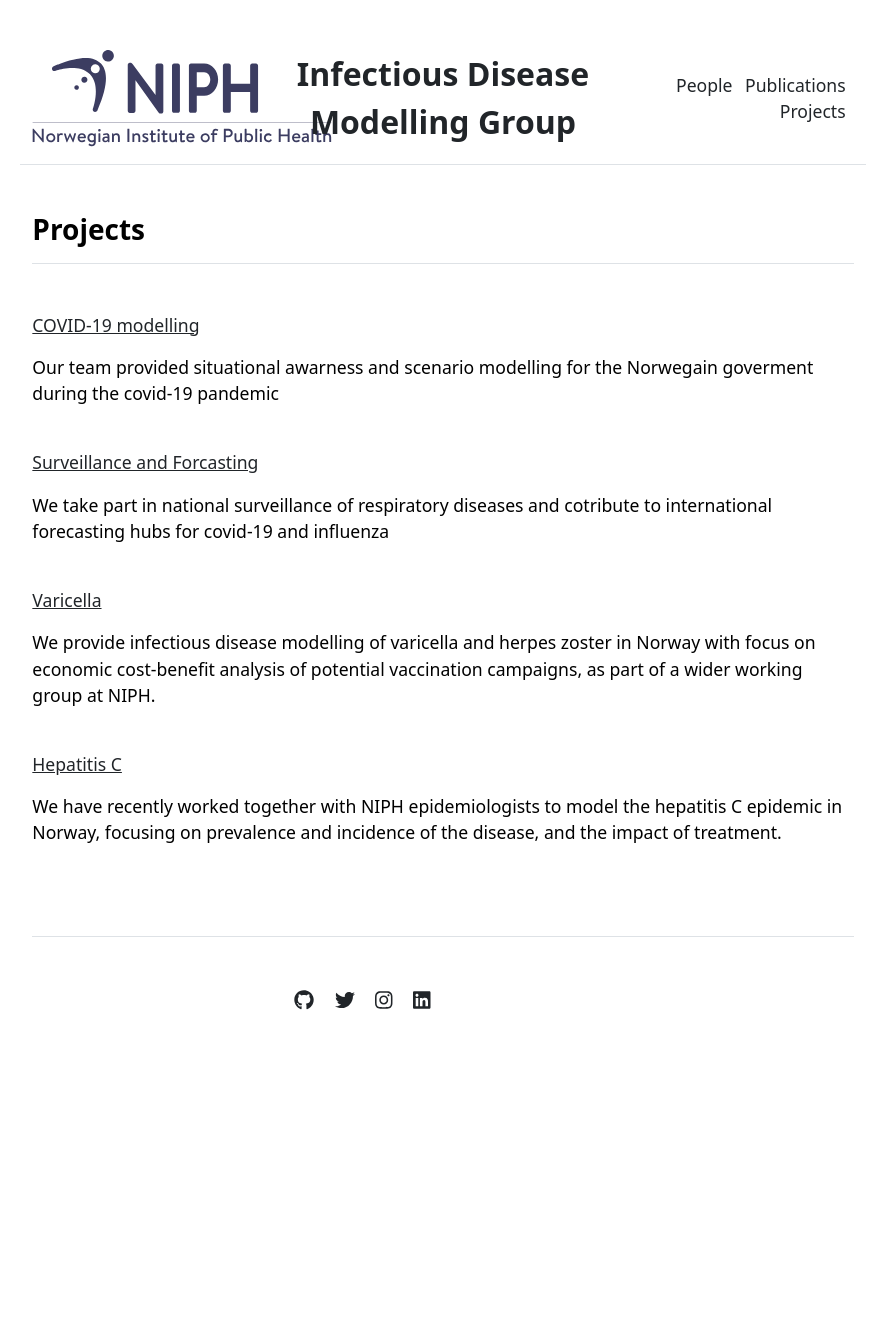
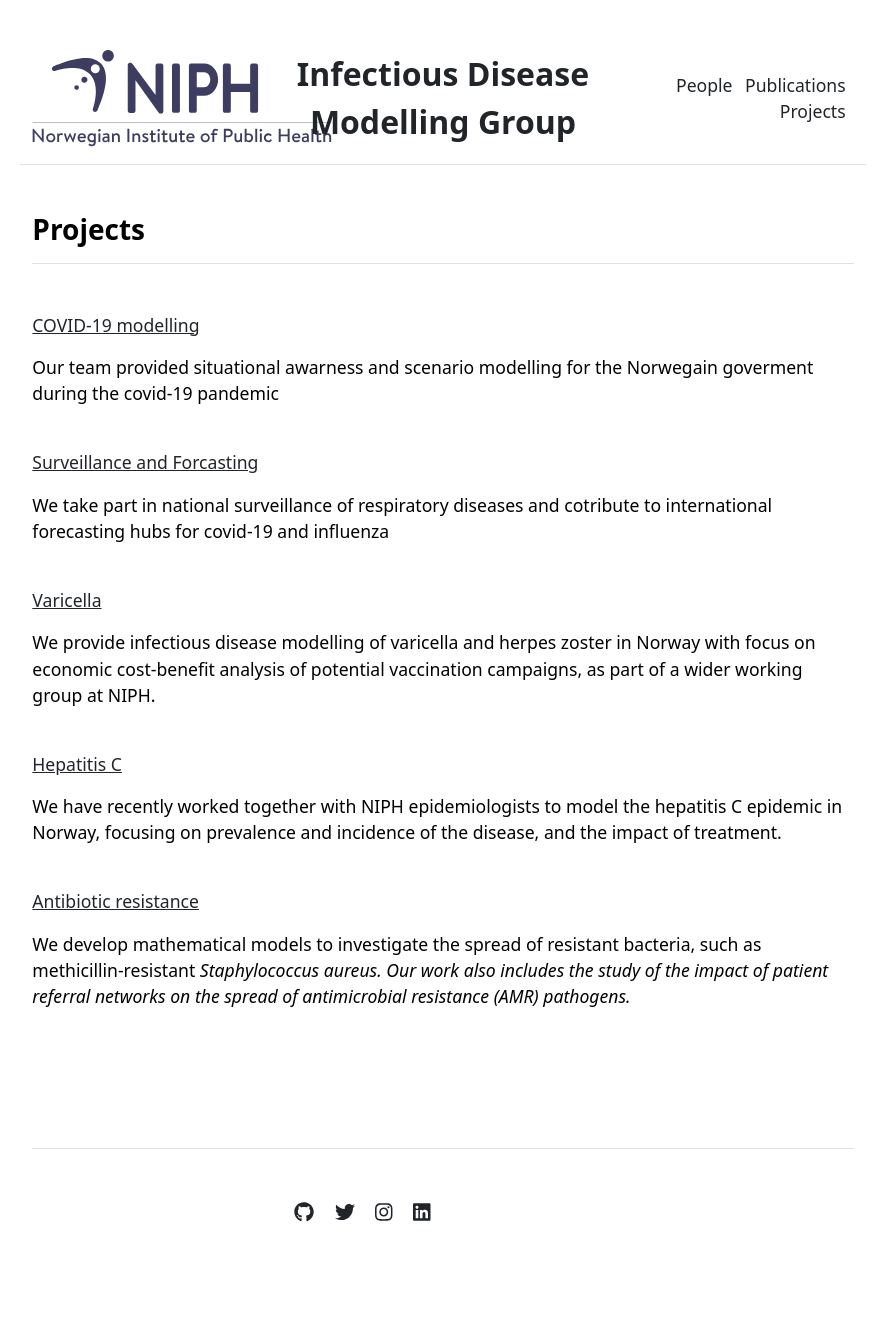
Before and after one commit to folkehelseinstituttet/modelling, a Jekyll site: the page built from projects.md, in a window 1280 px wide. Shown: the whole page, without its empty margins (197-1082 px from the left). Built offline with Jekyll 4.4.1, drawn with Linux system fonts in a browser that asks for light colours; before the commit the page ends 1111 px from its top, so only the background shows below that.

Commit message:
Added AMR projects

```diff
--- a/_data/settings.yml
+++ b/_data/settings.yml
@@ -22,6 +22,7 @@
 - {name: 'Surveillance and Forcasting', short: "We take part in national surveillance of respiratory diseases and cotribute to international forecasting hubs for covid-19 and influenza", url: '/projects/surveillance-forecasting'}
 - {name: 'Varicella', short: "We provide infectious disease modelling of varicella and herpes zoster in Norway with focus on economic cost-benefit analysis of potential vaccination campaigns, as part of a wider working group at NIPH.", url: ''}
 - {name: 'Hepatitis C', short: "We have recently worked together with NIPH epidemiologists to model the hepatitis C epidemic in Norway, focusing on prevalence and incidence of the disease, and the impact of treatment.", url: '/projects/hepatitis-c'}
+- {name: 'Antibiotic resistance', short: "We develop mathematical models to investigate the spread of resistant bacteria, such as methicillin-resistant  <i>Staphylococcus aureus<i/>. Our work also includes the study of the impact of patient referral networks on the spread of antimicrobial resistance (AMR) pathogens.", url: '/projects/AMR'}
 
 
 social:
--- /dev/null
+++ b/projects/AMR.md
@@ -0,0 +1,7 @@
+---
+layout: page
+title: "AMR Modelling"
+---
+
+#### Methicillin-resistant <i>Staphylococcus aureus<i/> (MRSA) transmission in Norway
+ We have developed an agent-based model to investigate the spread of MRSA in community and healthcare settings.[here](https://www.pnas.org/doi/abs/10.1073/pnas.1900959116)
```
